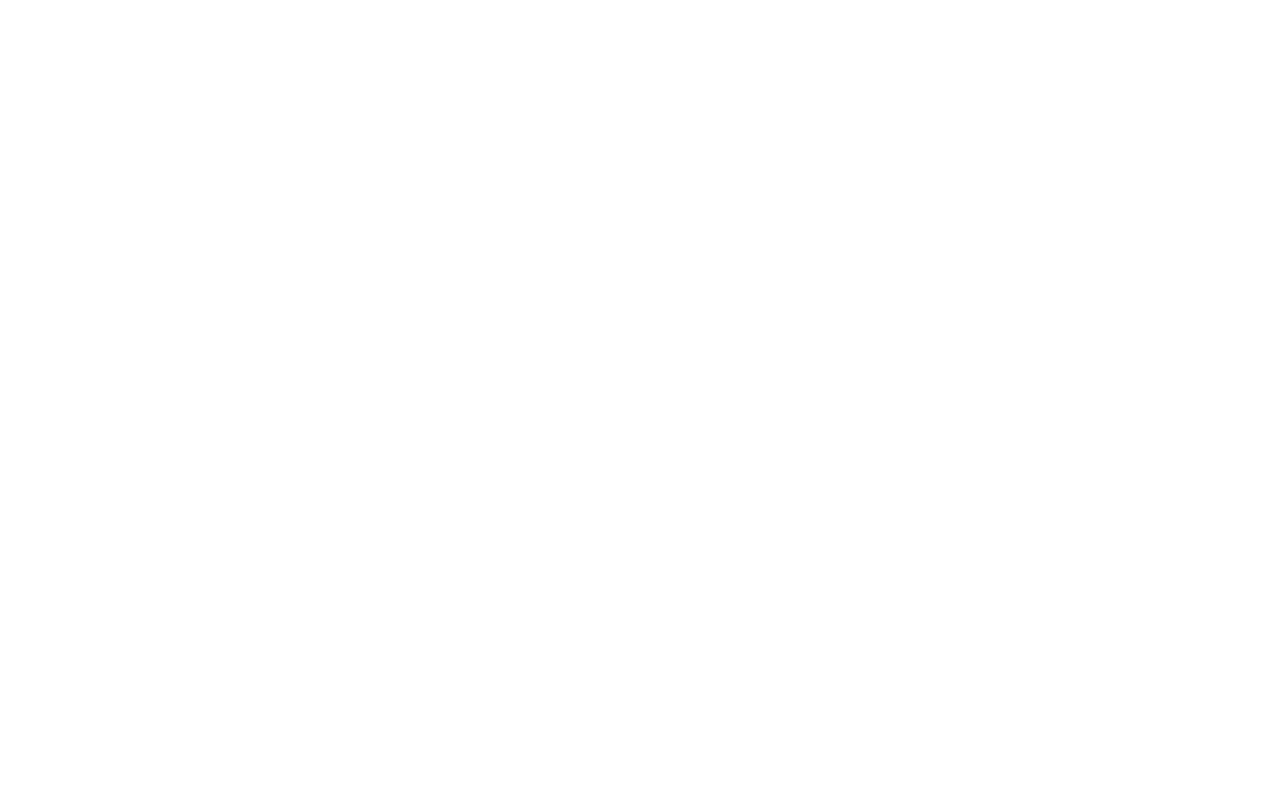
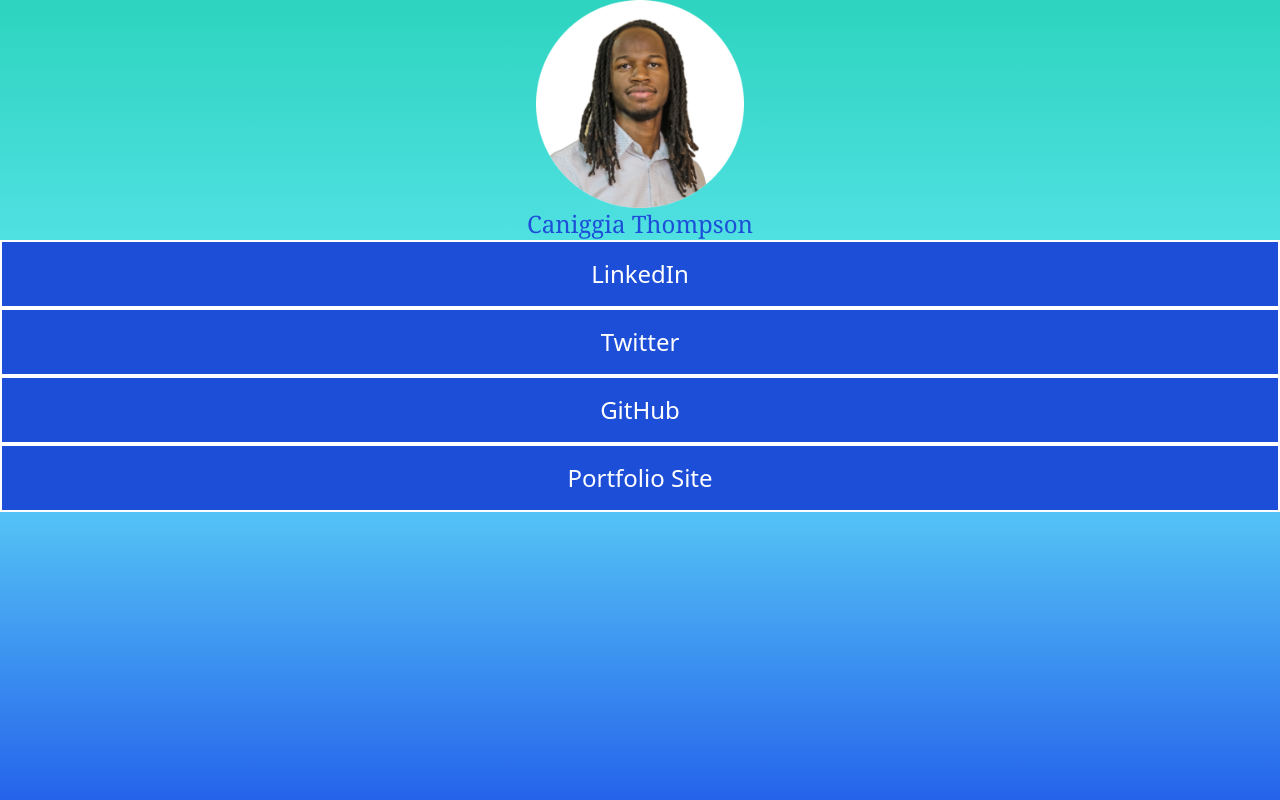
Before and after one commit to SkipPharaoh/V1, a React (Create React App) app: page /links in a window 1280 px wide. Before the commit this address had no page. Built offline with nearby package versions, Linux system fonts and the light colour scheme.

Commit message:
Links Page Added & Complete

```diff
--- a/public/index.html
+++ b/public/index.html
@@ -10,7 +10,7 @@
       content="Web site created using create-react-app"
     />
     <!-- Browser Name -->
-    <title>Caniggia Thompson - Software Engineering Portfolio</title>
+    <title>Caniggia Thompson - Software Engineer Portfolio</title>
 
     <!-- Bootstrap -->
     <!-- <link href="https://cdn.jsdelivr.net/npm/bootstrap@5.1.3/dist/css/bootstrap.min.css" rel="stylesheet" integrity="sha384-1BmE4kWBq78iYhFldvKuhfTAU6auU8tT94WrHftjDbrCEXSU1oBoqyl2QvZ6jIW3" crossorigin="anonymous"> -->
--- a/src/App.jsx
+++ b/src/App.jsx
@@ -1,8 +1,9 @@
-import {Routes, Route} from 'react-router-dom'
+import {Routes, Route, Link} from 'react-router-dom'
 import './App.css';
 import Disc from './components/Disc';
 import Home from './components/Home';
 import Resume from './components/Resume';
+import Links from './components/Links';
 
 function App() {
   return (
@@ -17,6 +18,9 @@ function App() {
         {/* Disc Assestment */}
         <Route path='/disc.pdf' element={<Disc />} />
 
+        {/* Links */}
+        <Route path='/links' element={<Links />} />
+
       </Routes>
 
     </div>
--- a/src/components/Header.jsx
+++ b/src/components/Header.jsx
@@ -23,7 +23,7 @@ function Header(){
                 {/* LOGO */}
                 <div className="flex items-center flex-shrink-0 text-white mr-6">
                     <a className="font-semibold text-xl tracking-tight" href="/">
-                        <img src={Logo} alt="Logo" className='w-11 h-11 rounded-full border border-white'/>
+                        <img src={Logo} alt="Logo" className='w-11 h-11 rounded-full border border-white shadow-2xl shadow-amber-50'/>
                     </a>
 
                 </div>
@@ -31,7 +31,11 @@ function Header(){
                 {/* Collapse Icon */}
                 <div className="block lg:hidden">
                     <button onClick={toggleMenu} className="flex items-center px-3 py-2 border rounded text-teal-200 border-teal-400 hover:text-white hover:border-white">
-                        <svg className="fill-current h-3 w-3" viewBox="0 0 20 20" xmlns="http://www.w3.org/2000/svg">
+                        <svg
+                            className="fill-current h-6 w-6"
+                            viewBox="0 0 20 20"
+                            xmlns="http://www.w3.org/2000/svg"
+                        >
                             <title>Menu</title>
                             <path d="M0 3h20v2H0V3zm0 6h20v2H0V9zm0 6h20v2H0v-2z"/>
                         </svg>
--- a/src/components/Home.jsx
+++ b/src/components/Home.jsx
@@ -10,7 +10,7 @@ function Home(){
     // if  !info is not loaded yet, then return loading
     // else info
     return(
-        <div className="Home">
+        <div className="Home bg-gradient-to-b from-teal-400 via-cyan-300 to-blue-50 h-full">
             {/* Nav Bar Component */}
             <Header />
 
--- /dev/null
+++ b/src/components/Links.jsx
@@ -0,0 +1,66 @@
+// IMPORTS //
+import headshot from '../assets/headshot.PNG'
+
+function Links(){
+    return(
+        <div className="Links bg-gradient-to-b from-teal-400 via-cyan-300 to-blue-600 h-screen">
+
+            {/* Profile photo that's centered */}
+            <div className="Image-Container flex justify-center content-center h-52">
+                <img className='Profile-Image' src={headshot} alt="Handsome Dev Here"/>
+            </div>
+
+            {/* Name */}
+            <div className="name text-blue-700 font-serif text-2xl">
+                <h3>Caniggia Thompson</h3>
+            </div>
+
+            {/* Links */}
+            <div className="Links-Container">
+
+                {/* LinkedIn */}
+                <div>
+                    <a className='text-2xl' href="https://www.linkedin.com/in/skippharaoh/">
+                        <button className="bg-blue-700 text-white border-white border-2 py-4 px-14 w-full hover:bg-white hover:text-blue-700 hover:border-blue-700 transition-all duration-100"
+                        >
+                            LinkedIn
+                        </button>
+                    </a>
+                </div>
+
+                {/* Twitter */}
+                <div>
+                    <a className='text-2xl' href="https://twitter.com/skip_pharaoh">
+                        <button className='bg-blue-700 text-white border-white border-2 py-4 px-14 w-full hover:bg-white hover:text-blue-700 hover:border-blue-700 transition-all duration-100'
+                        >
+                            Twitter
+                        </button>
+                    </a>
+                </div>
+
+                {/* GitHub */}
+                <div>
+                    <a className='text-2xl' href="https://github.com/SkipPharaoh">
+                        <button className='bg-blue-700 text-white border-white border-2 py-4 px-14 w-full hover:bg-white hover:text-blue-700 hover:border-blue-700 transition-all duration-100'
+                        >
+                            GitHub
+                        </button>
+                    </a>
+                </div>
+
+                {/* Personal Website */}
+                <div>
+                    <a className='text-2xl' href="/">
+                        <button className='bg-blue-700 text-white border-white border-2 py-4 px-14 w-full hover:bg-white hover:text-blue-700 hover:border-blue-700 transition-all duration-100'
+                        >
+                            Portfolio Site
+                        </button>
+                    </a>
+                </div>
+            </div>
+
+        </div>
+    )
+}
+
+export default Links
```
